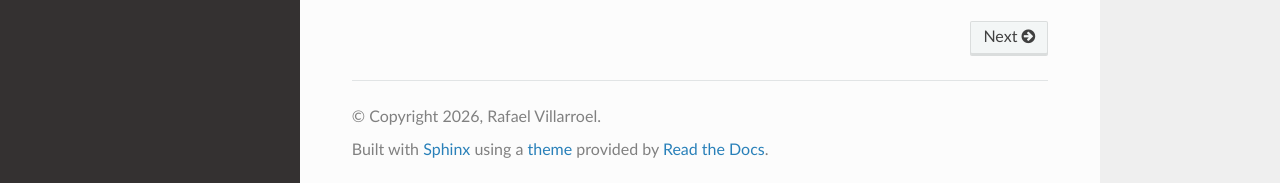
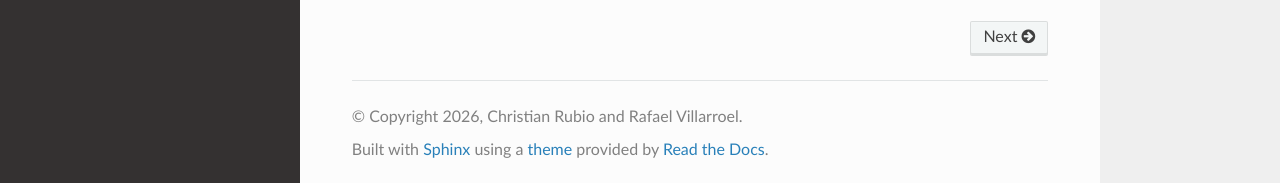
Before and after one commit to rvf0068/dicolor, a Sphinx documentation site: the page built from docs/index.rst, in a window 1280 px wide and 900 px high, scrolled down 1647 px. Shown: the part 714-897 px from the top of the window. Built offline with Sphinx 7.4.7 and the Read the Docs theme 3.1.0, drawn with Linux system fonts in a browser that asks for light colours.

Commit message:
chore: Add Christian Rubio as author

```diff
--- a/docs/conf.py
+++ b/docs/conf.py
@@ -3,8 +3,8 @@ import sys
 sys.path.insert(0, os.path.abspath('../src'))
 
 project = 'dicolor'
-copyright = '2026, Rafael Villarroel'
-author = 'Rafael Villarroel'
+copyright = '2026, Christian Rubio and Rafael Villarroel'
+author = 'Christian Rubio and Rafael Villarroel'
 release = '0.1.0'
 
 extensions = [
--- a/pyproject.toml
+++ b/pyproject.toml
@@ -9,6 +9,7 @@ description = "Directed graph analysis: dichromatic numbers and dihomomorphisms.
 readme = "README.md"
 requires-python = ">=3.8"
 authors = [
+    {name = "Christian Rubio", email = "ok.rubio@gmail.com"},
     {name = "Rafael Villarroel", email = "rvf0068@gmail.com"}
 ]
 license = {text = "MIT"}
```
